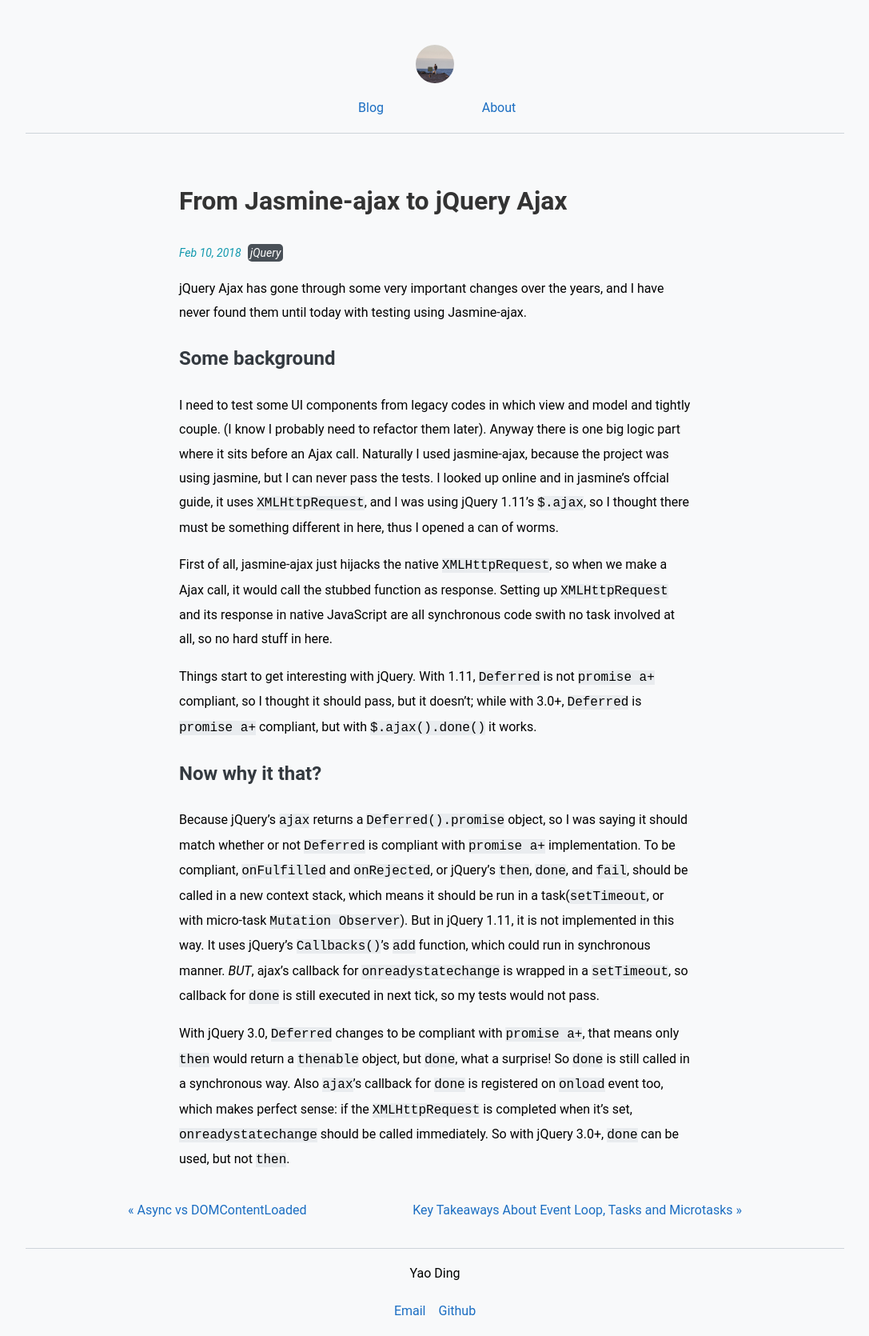
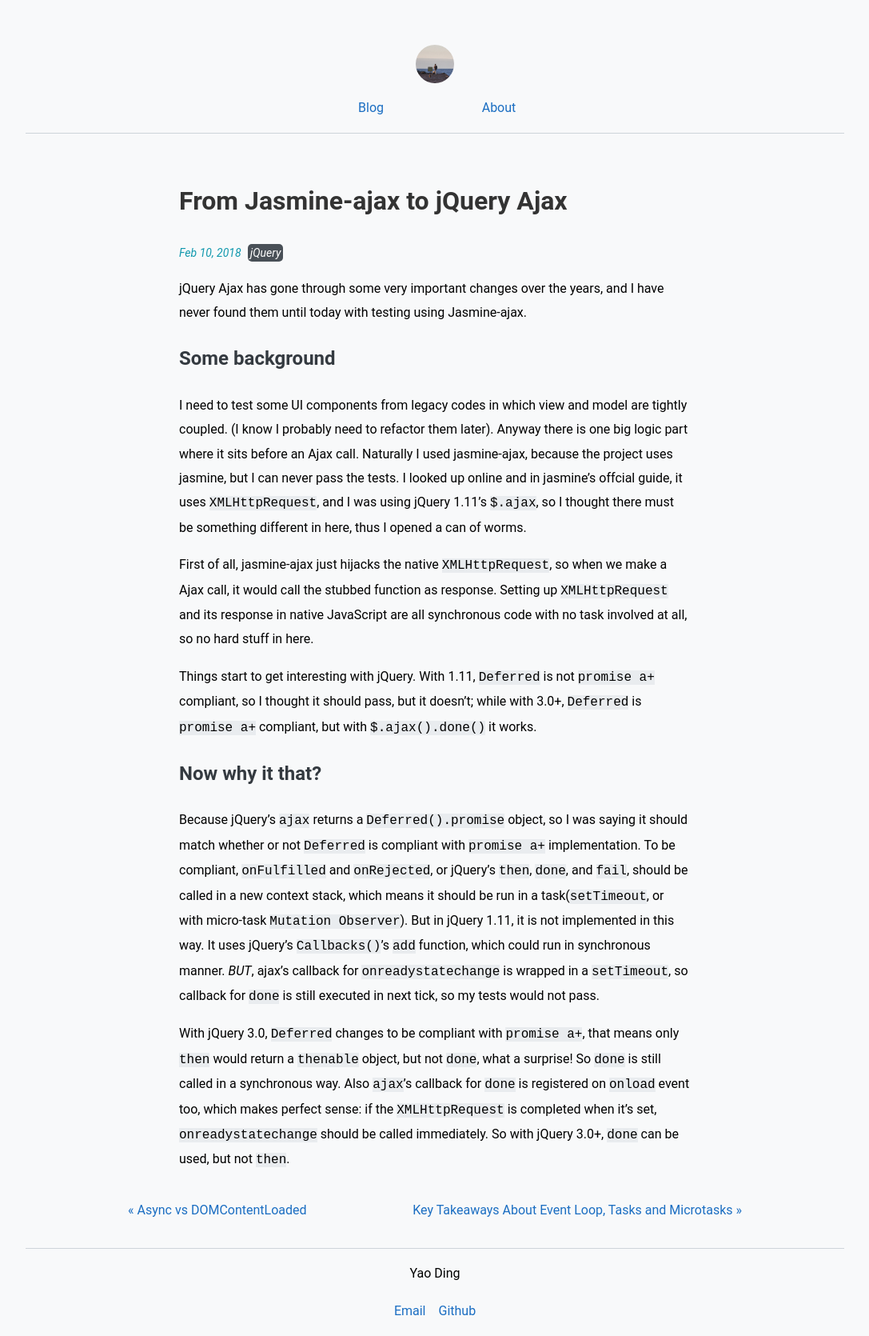
Before and after one commit to yaodingyd/yaodingyd.github.io, a Jekyll site: the page built from _posts/2018-02-10-from-jasmine-ajax-to-jquery-ajax.md, in a window 1280 px wide. Shown: the whole page at 80% size, without its empty margins (96-1183 px from the left). Built offline with Jekyll 4.4.1, drawn with Linux system fonts in a browser that asks for light colours; a style sheet for code colours, icons or effects is not loaded.

Commit message:
update typo

```diff
--- a/_posts/2018-02-10-from-jasmine-ajax-to-jquery-ajax.md
+++ b/_posts/2018-02-10-from-jasmine-ajax-to-jquery-ajax.md
@@ -10,9 +10,9 @@ jQuery Ajax has gone through some very important changes over the years, and I h
 
 ## Some background
 
-I need to test some UI components from legacy codes in which view and model and tightly couple. (I know I probably need to refactor them later). Anyway there is one big logic part where it sits before an Ajax call. Naturally I used jasmine-ajax, because the project was using jasmine, but I can never pass the tests. I looked up online and in jasmine's offcial guide, it uses `XMLHttpRequest`, and I was using jQuery 1.11's `$.ajax`, so I thought there must be something different in here, thus I opened a can of worms.
+I need to test some UI components from legacy codes in which view and model are tightly coupled. (I know I probably need to refactor them later). Anyway there is one big logic part where it sits before an Ajax call. Naturally I used jasmine-ajax, because the project uses jasmine, but I can never pass the tests. I looked up online and in jasmine's offcial guide, it uses `XMLHttpRequest`, and I was using jQuery 1.11's `$.ajax`, so I thought there must be something different in here, thus I opened a can of worms.
 
-First of all, jasmine-ajax just hijacks the native `XMLHttpRequest`, so when we make a Ajax call, it would call the stubbed function as response. Setting up `XMLHttpRequest` and its response in native JavaScript are all synchronous code swith no task involved at all, so no hard stuff in here.
+First of all, jasmine-ajax just hijacks the native `XMLHttpRequest`, so when we make a Ajax call, it would call the stubbed function as response. Setting up `XMLHttpRequest` and its response in native JavaScript are all synchronous code with no task involved at all, so no hard stuff in here.
 
 Things start to get interesting with jQuery. With 1.11, `Deferred` is not `promise a+` compliant, so I thought it should pass, but it doesn't; while with 3.0+, `Deferred` is `promise a+` compliant, but with `$.ajax().done()` it works.
 
@@ -20,4 +20,4 @@ Things start to get interesting with jQuery. With 1.11, `Deferred` is not `promi
 
 Because jQuery's `ajax` returns a `Deferred().promise` object, so I was saying it should match whether or not `Deferred` is compliant with `promise a+` implementation. To be compliant, `onFulfilled` and `onRejected`, or jQuery's `then`, `done`, and `fail`, should be called in a new context stack, which means it should be run in a task(`setTimeout`, or with micro-task `Mutation Observer`). But in jQuery 1.11, it is not implemented in this way. It uses jQuery's `Callbacks()`'s `add` function, which could run in synchronous manner. *BUT*, ajax's callback for `onreadystatechange` is wrapped in a `setTimeout`, so callback for `done` is still executed in next tick, so my tests would not pass.
 
-With jQuery 3.0, `Deferred` changes to be compliant with `promise a+`, that means only `then` would return a `thenable` object, but `done`, what a surprise! So `done` is still called in a synchronous way. Also `ajax`'s callback for `done` is registered on `onload` event too, which makes perfect sense: if the `XMLHttpRequest` is completed when it's set, `onreadystatechange` should be called immediately. So with jQuery 3.0+, `done` can be used, but not `then`.
+With jQuery 3.0, `Deferred` changes to be compliant with `promise a+`, that means only `then` would return a `thenable` object, but not `done`, what a surprise! So `done` is still called in a synchronous way. Also `ajax`'s callback for `done` is registered on `onload` event too, which makes perfect sense: if the `XMLHttpRequest` is completed when it's set, `onreadystatechange` should be called immediately. So with jQuery 3.0+, `done` can be used, but not `then`.
```
Also changed, not shown: _posts/2018-07-05-simple-infinite-loop-carousel-animation.md (renamed from _posts/2018-07-05-simple-infinite-loop-carousel-like-animation.md, +1 -1 lines).
